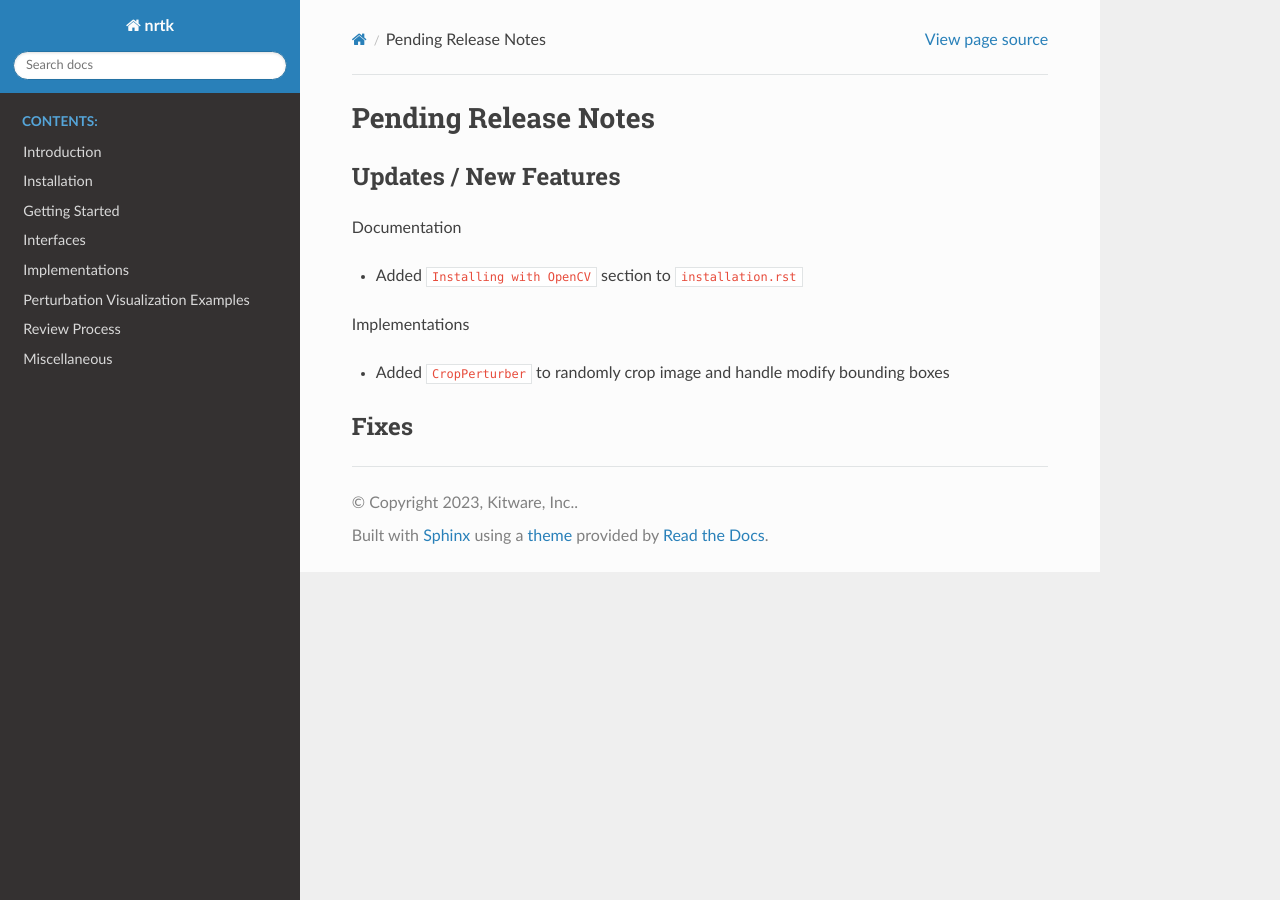
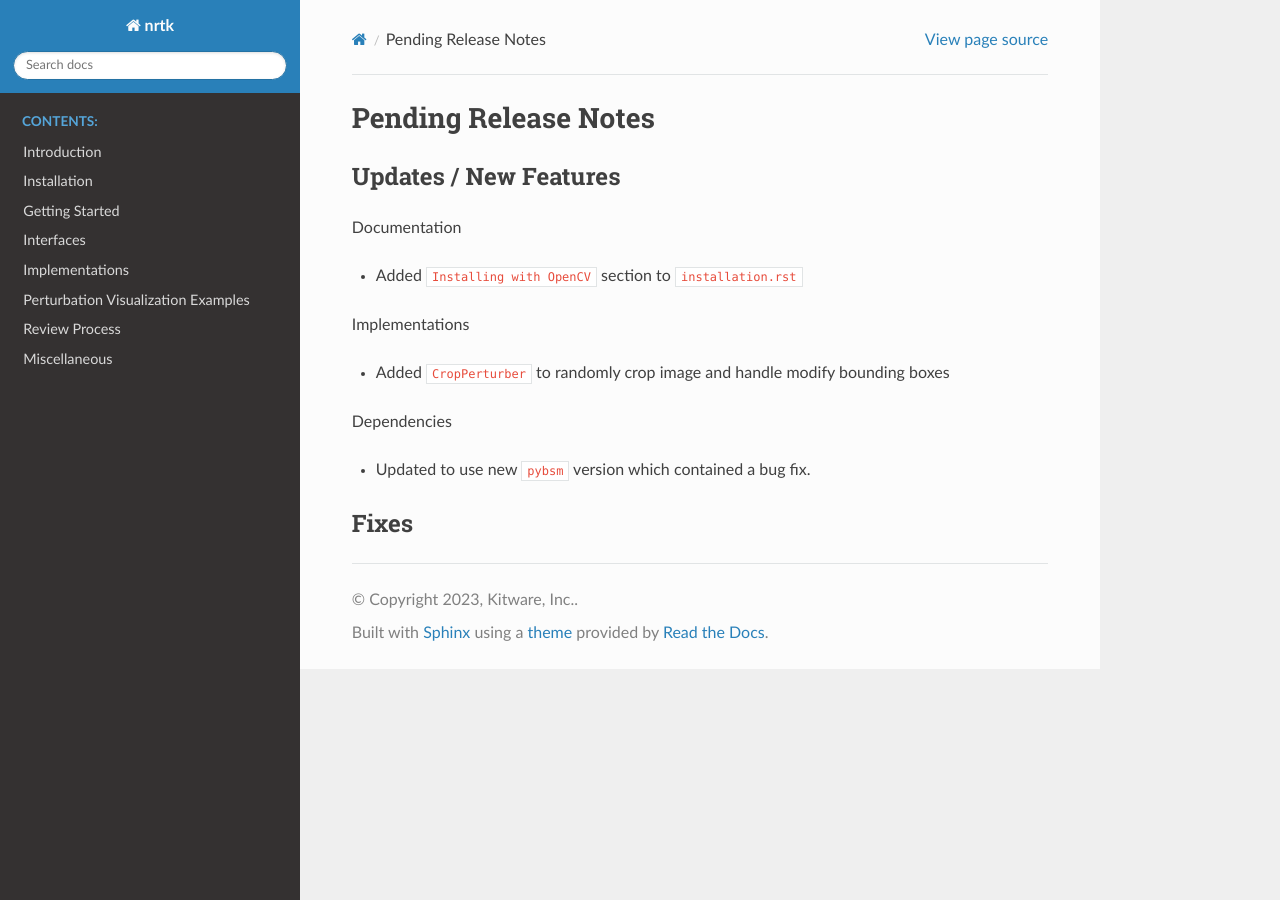
Before and after one commit to Kitware/nrtk, a Sphinx documentation site: the page built from docs/release_notes/pending_release.rst, in a window 1280 px wide. Built offline with Sphinx 7.4.7 and the Read the Docs theme 3.1.0, drawn with Linux system fonts in a browser that asks for light colours; pages that are not in the unit, such as notebooks, are missing from menus; the version number is read from the project's files by our own code.

Commit message:
Bumped the minimum pybsm version which corrected a bug.

```diff
--- a/docs/release_notes/pending_release.rst
+++ b/docs/release_notes/pending_release.rst
@@ -12,5 +12,9 @@ Implementations
 
 * Added ``CropPerturber`` to randomly crop image and handle modify bounding boxes
 
+Dependencies
+
+* Updated to use new ``pybsm`` version which contained a bug fix.
+
 Fixes
 -----
--- a/pyproject.toml
+++ b/pyproject.toml
@@ -54,7 +54,7 @@ pycocotools = ">=2.0.6"
 setuptools = ">=65.6.1"
 typing-extensions = ">=4.5.0"
 
-pybsm = {version = ">=0.10.1", optional = true}
+pybsm = {version = ">=0.10.2", optional = true}
 opencv-python = {version = ">=4.6", optional = true}
 opencv-python-headless = {version = ">=4.6", optional = true}
 
```
Also changed, not shown: 1 other file.
